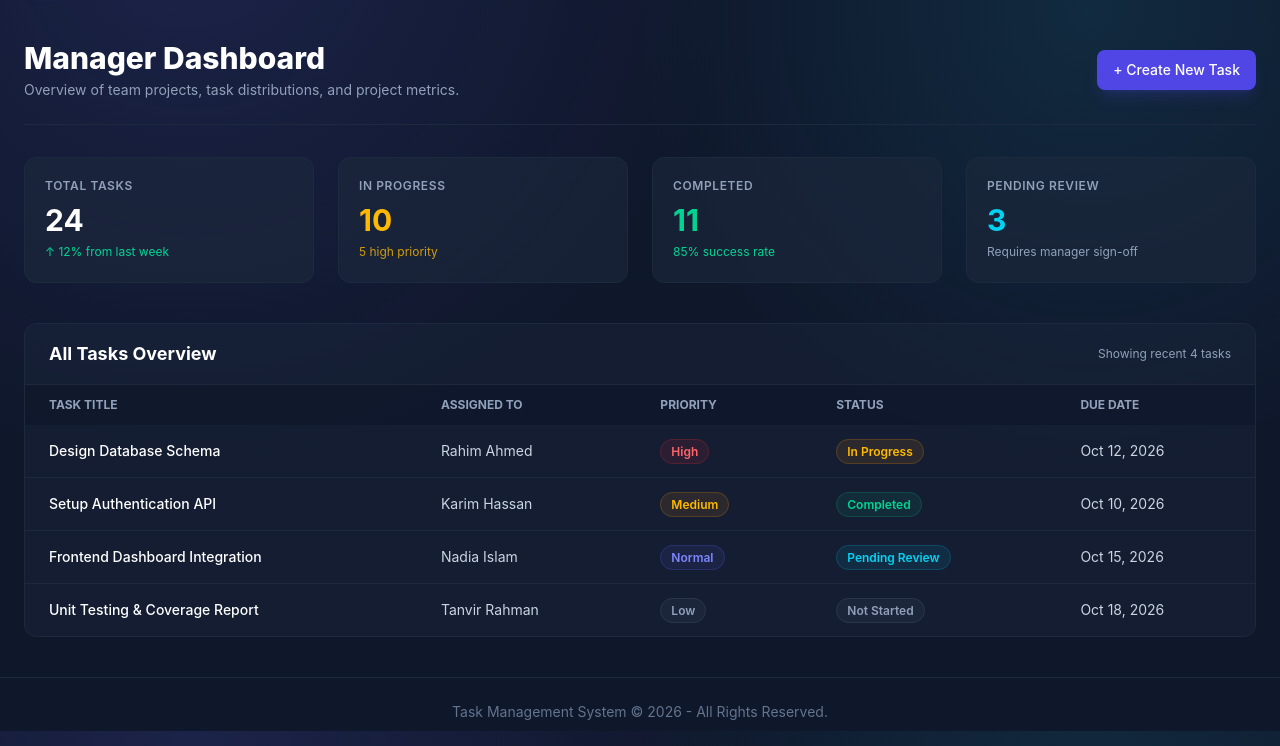
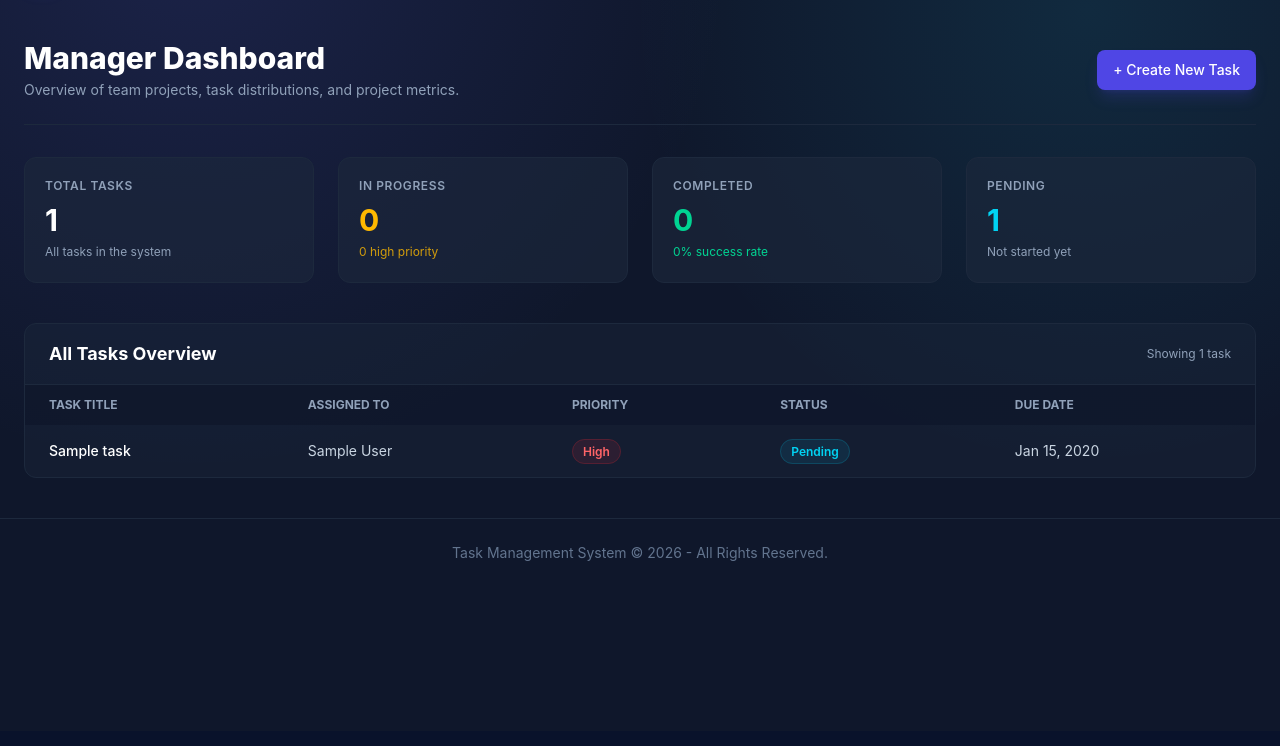
Before and after one commit to emonhassan83/django-practice, a Django app: page /manager-dashboard/ in a window 1280 px wide. Shown: the part 69-815 px from the top of the page. After the commit the page ends 630 px from the top, so only its background shows below. Run offline with Django 5.2, Linux system fonts and the light colour scheme; tables that the repository leaves empty hold one stand-in row (values such as "Sample post"); style sheets or scripts are compiled from the project's sources.

Commit message:
feat: enhance manager dashboard with task statistics and dynamic task listing, improving data presentation and user interaction

```diff
--- a/tasks/templates/dashboard/manager_dashboard.html
+++ b/tasks/templates/dashboard/manager_dashboard.html
@@ -19,23 +19,23 @@
 <div class="grid grid-cols-1 sm:grid-cols-2 lg:grid-cols-4 gap-6 mb-10">
     <div class="card">
         <p class="card-label">Total Tasks</p>
-        <h2 class="text-3xl font-bold text-white mt-2">24</h2>
-        <span class="text-xs text-emerald-400 mt-1 inline-block">↑ 12% from last week</span>
+        <h2 class="text-3xl font-bold text-white mt-2">{{ total_tasks }}</h2>
+        <span class="text-xs text-slate-400 mt-1 inline-block">All tasks in the system</span>
     </div>
     <div class="card">
         <p class="card-label">In Progress</p>
-        <h2 class="text-3xl font-bold text-amber-400 mt-2">10</h2>
-        <span class="text-xs text-amber-400/80 mt-1 inline-block">5 high priority</span>
+        <h2 class="text-3xl font-bold text-amber-400 mt-2">{{ in_progress }}</h2>
+        <span class="text-xs text-amber-400/80 mt-1 inline-block">{{ high_priority_in_progress }} high priority</span>
     </div>
     <div class="card">
         <p class="card-label">Completed</p>
-        <h2 class="text-3xl font-bold text-emerald-400 mt-2">11</h2>
-        <span class="text-xs text-emerald-400 mt-1 inline-block">85% success rate</span>
+        <h2 class="text-3xl font-bold text-emerald-400 mt-2">{{ completed }}</h2>
+        <span class="text-xs text-emerald-400 mt-1 inline-block">{{ success_rate }}% success rate</span>
     </div>
     <div class="card">
-        <p class="card-label">Pending Review</p>
-        <h2 class="text-3xl font-bold text-cyan-400 mt-2">3</h2>
-        <span class="text-xs text-slate-400 mt-1 inline-block">Requires manager sign-off</span>
+        <p class="card-label">Pending</p>
+        <h2 class="text-3xl font-bold text-cyan-400 mt-2">{{ pending }}</h2>
+        <span class="text-xs text-slate-400 mt-1 inline-block">Not started yet</span>
     </div>
 </div>
 
@@ -43,7 +43,7 @@
 <div class="bg-slate-800/40 border border-slate-800 rounded-xl overflow-hidden">
     <div class="px-6 py-4 border-b border-slate-800 flex items-center justify-between">
         <h3 class="text-lg font-bold text-white">All Tasks Overview</h3>
-        <span class="text-xs text-slate-400">Showing recent 4 tasks</span>
+        <span class="text-xs text-slate-400">Showing {{ tasks|length }} task{{ tasks|length|pluralize }}</span>
     </div>
     <div class="overflow-x-auto">
         <table class="w-full text-left text-sm text-slate-300">
@@ -57,34 +57,45 @@
                 </tr>
             </thead>
             <tbody class="divide-y divide-slate-800">
+                {% for task in tasks %}
                 <tr class="hover:bg-slate-800/30 transition">
-                    <td class="px-6 py-4 font-medium text-white">Design Database Schema</td>
-                    <td class="px-6 py-4">Rahim Ahmed</td>
-                    <td class="px-6 py-4"><span class="badge bg-red-500/10 text-red-400 border border-red-500/20">High</span></td>
-                    <td class="px-6 py-4"><span class="badge bg-amber-500/10 text-amber-400 border border-amber-500/20">In Progress</span></td>
-                    <td class="px-6 py-4">Oct 12, 2026</td>
+                    <td class="px-6 py-4 font-medium text-white">{{ task.title }}</td>
+                    <td class="px-6 py-4">
+                        {% for employee in task.assign_to.all %}
+                            {{ employee.name }}{% if not forloop.last %}, {% endif %}
+                        {% empty %}
+                            <span class="text-slate-500">Unassigned</span>
+                        {% endfor %}
+                    </td>
+                    <td class="px-6 py-4">
+                        {% if task.task_details.priority == "high" or task.task_details.priority == "urgent" %}
+                            <span class="badge bg-red-500/10 text-red-400 border border-red-500/20">{{ task.task_details.get_priority_display }}</span>
+                        {% elif task.task_details.priority == "medium" %}
+                            <span class="badge bg-amber-500/10 text-amber-400 border border-amber-500/20">{{ task.task_details.get_priority_display }}</span>
+                        {% elif task.task_details.priority == "low" %}
+                            <span class="badge bg-slate-500/10 text-slate-400 border border-slate-500/20">{{ task.task_details.get_priority_display }}</span>
+                        {% else %}
+                            <span class="badge bg-slate-500/10 text-slate-400 border border-slate-500/20">—</span>
+                        {% endif %}
+                    </td>
+                    <td class="px-6 py-4">
+                        {% if task.status == "in_progress" %}
+                            <span class="badge bg-amber-500/10 text-amber-400 border border-amber-500/20">{{ task.get_status_display }}</span>
+                        {% elif task.status == "completed" %}
+                            <span class="badge bg-emerald-500/10 text-emerald-400 border border-emerald-500/20">{{ task.get_status_display }}</span>
+                        {% else %}
+                            <span class="badge bg-cyan-500/10 text-cyan-400 border border-cyan-500/20">{{ task.get_status_display }}</span>
+                        {% endif %}
+                    </td>
+                    <td class="px-6 py-4">{{ task.due_date|date:"M j, Y" }}</td>
                 </tr>
-                <tr class="hover:bg-slate-800/30 transition">
-                    <td class="px-6 py-4 font-medium text-white">Setup Authentication API</td>
-                    <td class="px-6 py-4">Karim Hassan</td>
-                    <td class="px-6 py-4"><span class="badge bg-amber-500/10 text-amber-400 border border-amber-500/20">Medium</span></td>
-                    <td class="px-6 py-4"><span class="badge bg-emerald-500/10 text-emerald-400 border border-emerald-500/20">Completed</span></td>
-                    <td class="px-6 py-4">Oct 10, 2026</td>
+                {% empty %}
+                <tr>
+                    <td colspan="5" class="px-6 py-10 text-center text-slate-500">
+                        No tasks yet. <a href="{% url 'task_form' %}" class="text-indigo-400 hover:text-indigo-300">Create one</a>
+                    </td>
                 </tr>
-                <tr class="hover:bg-slate-800/30 transition">
-                    <td class="px-6 py-4 font-medium text-white">Frontend Dashboard Integration</td>
-                    <td class="px-6 py-4">Nadia Islam</td>
-                    <td class="px-6 py-4"><span class="badge bg-indigo-500/10 text-indigo-400 border border-indigo-500/20">Normal</span></td>
-                    <td class="px-6 py-4"><span class="badge bg-cyan-500/10 text-cyan-400 border border-cyan-500/20">Pending Review</span></td>
-                    <td class="px-6 py-4">Oct 15, 2026</td>
-                </tr>
-                <tr class="hover:bg-slate-800/30 transition">
-                    <td class="px-6 py-4 font-medium text-white">Unit Testing & Coverage Report</td>
-                    <td class="px-6 py-4">Tanvir Rahman</td>
-                    <td class="px-6 py-4"><span class="badge bg-slate-500/10 text-slate-400 border border-slate-500/20">Low</span></td>
-                    <td class="px-6 py-4"><span class="badge bg-slate-500/10 text-slate-400 border border-slate-500/20">Not Started</span></td>
-                    <td class="px-6 py-4">Oct 18, 2026</td>
-                </tr>
+                {% endfor %}
             </tbody>
         </table>
     </div>
--- a/tasks/views.py
+++ b/tasks/views.py
@@ -1,17 +1,44 @@
-from datetime import datetime, time
-
+from django.db.models import Count, Q
 from django.shortcuts import render, redirect
-from django.utils import timezone
-from tasks.forms import TaskForm, TaskModelForm
-from tasks.models import Employee, Task, TaskDetails, Project
+from tasks.forms import TaskModelForm
+from tasks.models import Task, TaskDetails
 
 def home(request):
     return render(request, "home.html")
 
+def manager_dashboard(request):
+    tasks = (
+        Task.objects.select_related("project", "task_details")
+        .prefetch_related("assign_to")
+        .order_by("-created_at")
+    )
+    stats = Task.objects.aggregate(
+        total_tasks=Count("id"),
+        in_progress=Count("id", filter=Q(status=Task.IN_PROGRESS)),
+        completed=Count("id", filter=Q(status=Task.COMPLETED)),
+        pending=Count("id", filter=Q(status=Task.PENDING)),
+        high_priority_in_progress=Count(
+            "id",
+            filter=Q(
+                status=Task.IN_PROGRESS,
+                task_details__priority__in=[TaskDetails.HIGH, TaskDetails.URGENT],
+            ),
+        ),
+    )
+    total_tasks = stats["total_tasks"]
+    completed = stats["completed"]
+    success_rate = round((completed / total_tasks) * 100) if total_tasks else 0
 
-def manager_dashboard(request):
-    return render(request, "dashboard/manager_dashboard.html")
-
+    context = {
+        "tasks": tasks,
+        "total_tasks": total_tasks,
+        "in_progress": stats["in_progress"],
+        "completed": completed,
+        "pending": stats["pending"],
+        "high_priority_in_progress": stats["high_priority_in_progress"],
+        "success_rate": success_rate,
+    }
+    return render(request, "dashboard/manager_dashboard.html", context)
 
 def user_dashboard(request):
     return render(request, "dashboard/user_dashboard.html")
@@ -28,25 +55,5 @@ def task_form(request):
             # For django model form data
             form.save()
 
-            # For django form data
-            # data = form.cleaned_data
-            # title = data.get("title")
-            # description = data.get("description")
-            # due_date = data.get("due_date")
-            # assign_to = data.get("assign_to")
-            # priority = data.get("priority")
-
-            # task = Task.objects.create(
-            #     title=title,
-            #     description=description,
-            #     due_date=due_date
-            # )
-            # TaskDetails.objects.create(task=task, priority=priority)
-
-            # # assign the task to the employees
-            # for emp_id in assign_to:
-            #     employee = Employee.objects.get(id=emp_id)
-            #     task.assign_to.add(employee)
-
             return redirect("manager_dashboard")
     return render(request, "task_form.html", {"form": form})
```
Also changed, not shown: tasks/templates/show_task.html (added, +14 -0 lines).
